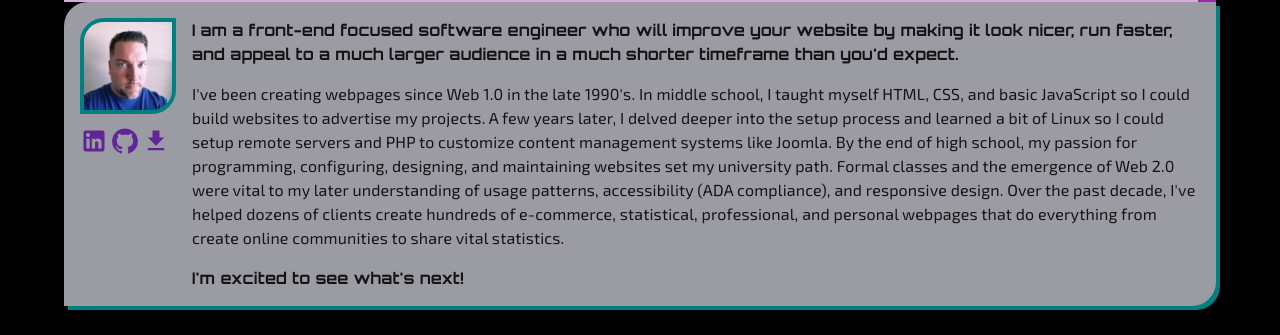
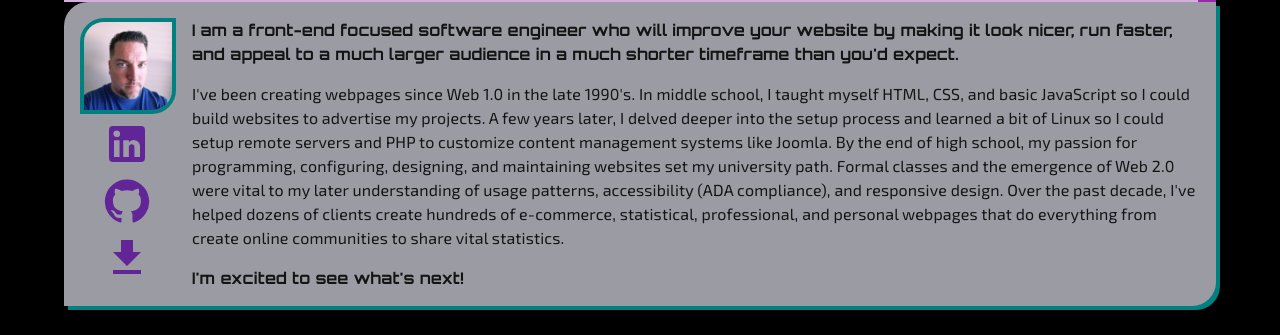
Before and after one commit to jmhustead81/portfolio-react, a React (Create React App) app: page / in a window 1280 px wide. Shown: the part 123-458 px from the top of the page. Built offline with nearby package versions, Linux system fonts and the light colour scheme.

Commit message:
Fixed about icon size

```diff
--- a/src/About.css
+++ b/src/About.css
@@ -1,5 +1,7 @@
 #about-card .MuiGrid-item a {
-  display: inline-block;
+  display: block;
+  text-align: center;
+  margin: 3px;
 }
 
 .MuiAvatar-root {
@@ -8,7 +10,7 @@
   border-bottom-left-radius: 0 !important;
   border-bottom-right-radius: 24px !important;
   border: 4px solid #008081;
-  margin-bottom: 10px;
+  margin-bottom: 0;
 }
 
 .about-btn path {
@@ -28,4 +30,8 @@
   .css-13i4rnv-MuiGrid-root {
     text-align: center;
   }
+
+  #about-card .MuiGrid-item a {
+    display: inline-block;
+  }
 }
--- a/src/About.js
+++ b/src/About.js
@@ -40,7 +40,7 @@ function About() {
                   className="about-btn"
                   title="Visit my LinkedIn Page"
                 >
-                  <LinkedInIcon sx={{ width: 28, height: 28 }} />
+                  <LinkedInIcon sx={{ width: 48, height: 48 }} />
                 </Link>
                 <Link
                   href="https://github.com/jmhustead81"
@@ -49,7 +49,7 @@ function About() {
                   className="about-btn"
                   title="Visit my Public GitHub Repository"
                 >
-                  <GitHubIcon sx={{ width: 28, height: 28 }} />
+                  <GitHubIcon sx={{ width: 48, height: 48 }} />
                 </Link>
                 <Link
                   href="/docs/Resume_Jonathan-Hustead_Front-End-Software-Engineer.pdf"
@@ -57,7 +57,7 @@ function About() {
                   className="about-btn"
                   title="Download my Résumé"
                 >
-                  <FileDownloadIcon sx={{ width: 28, height: 28 }} />
+                  <FileDownloadIcon sx={{ width: 48, height: 48 }} />
                 </Link>
               </Grid>
               <Grid item xs>
```
